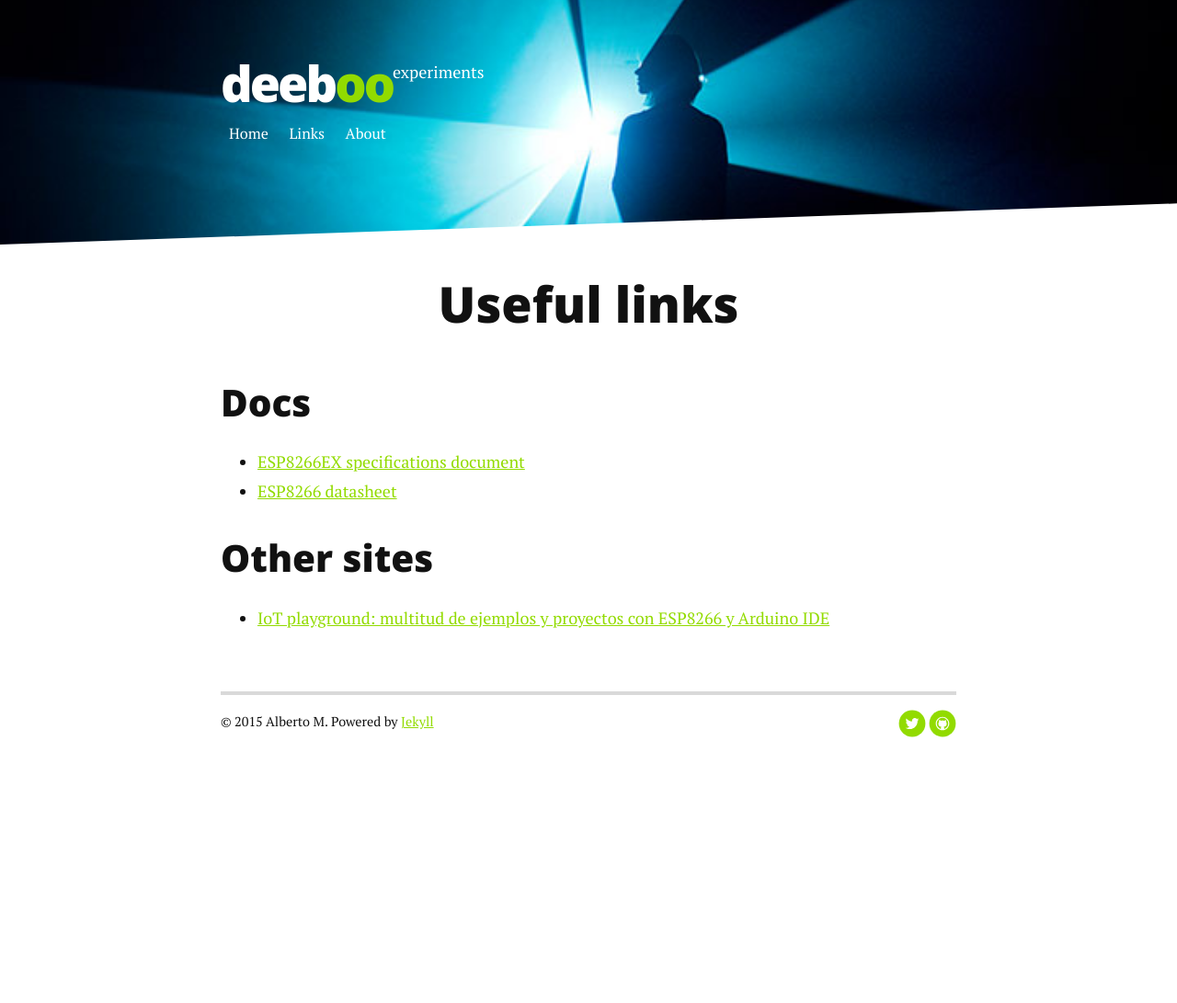
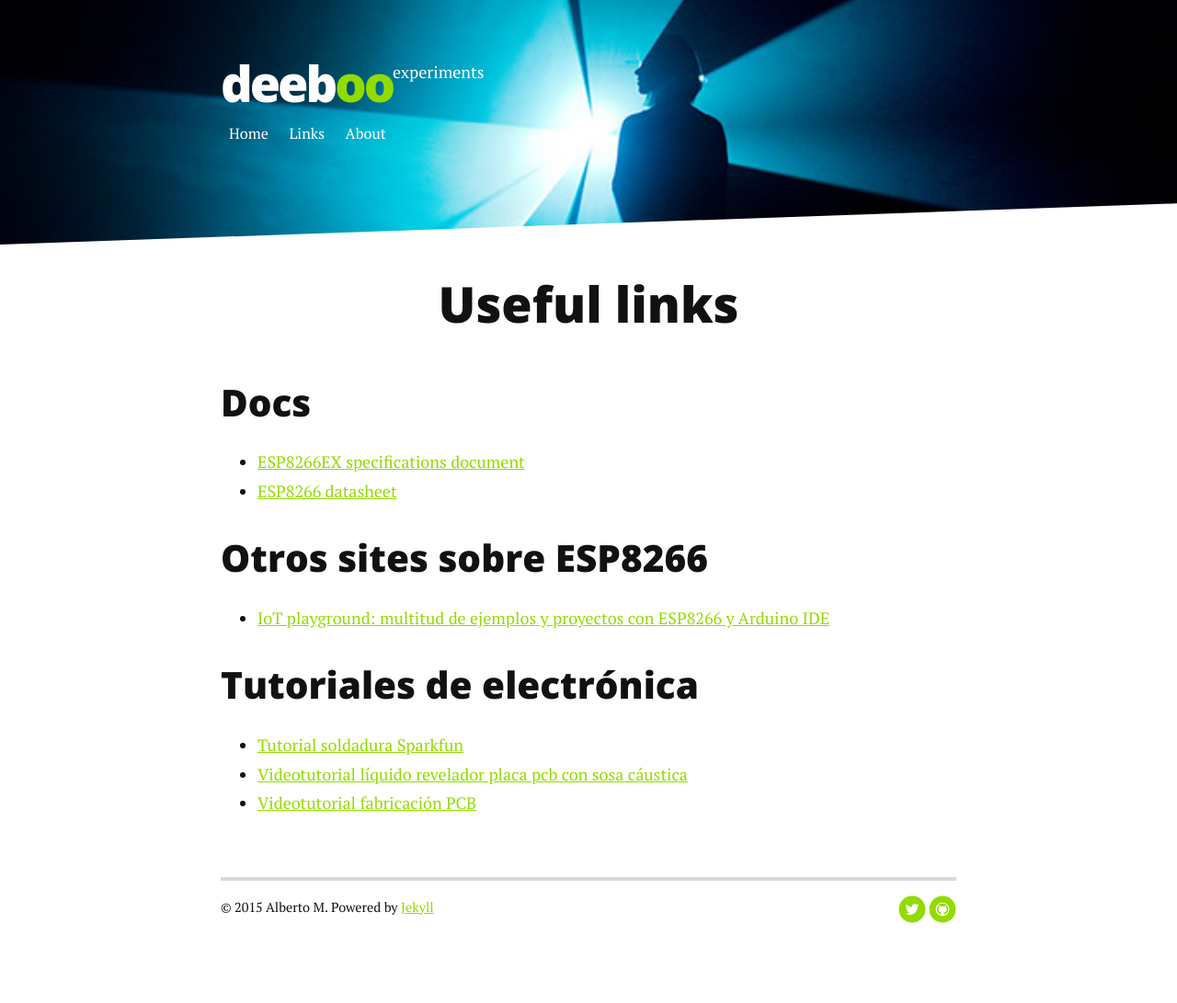
Before and after one commit to rolimat/deeboo, a Jekyll site: the page built from links.md, in a window 1280 px wide. Shown: the whole page at 92% size. Built offline with Jekyll 4.4.1, drawn with Linux system fonts in a browser that asks for light colours; nearby versions of some CDN libraries; Markdown is read by kramdown in place of the engine named in the settings; before the commit the page ends 900 px from its top, so only the background shows below that.

Commit message:
Agregados links

```diff
--- a/links.md
+++ b/links.md
@@ -11,8 +11,15 @@ title: Links
 	<li><a href="http://www.adafruit.com/datasheets/ESP8266_Specifications_English.pdf">ESP8266 datasheet</a></li>
   </ul>
 
-  <h2>Other sites</h2>
+  <h2>Otros sites sobre ESP8266</h2>
   <ul>
     <li><a href="http://iot-playground.com">IoT playground: multitud de ejemplos y proyectos con ESP8266 y Arduino IDE</a></li>
   </ul>
+
+  <h2>Tutoriales de electrónica</h2>
+  <ul>
+  	<li><a href="https://learn.sparkfun.com/tutorials/how-to-solder---through-hole-soldering">Tutorial soldadura Sparkfun</a></li>
+  	<li><a href="https://www.youtube.com/watch?v=ph9pbs6fk90">Videotutorial líquido revelador placa pcb con sosa cáustica</a></li>
+  	<li><a href="https://www.youtube.com/watch?v=Klj3Zqn3NzE">Videotutorial fabricación PCB</a></li>
+  </ul>
 </div>
```
